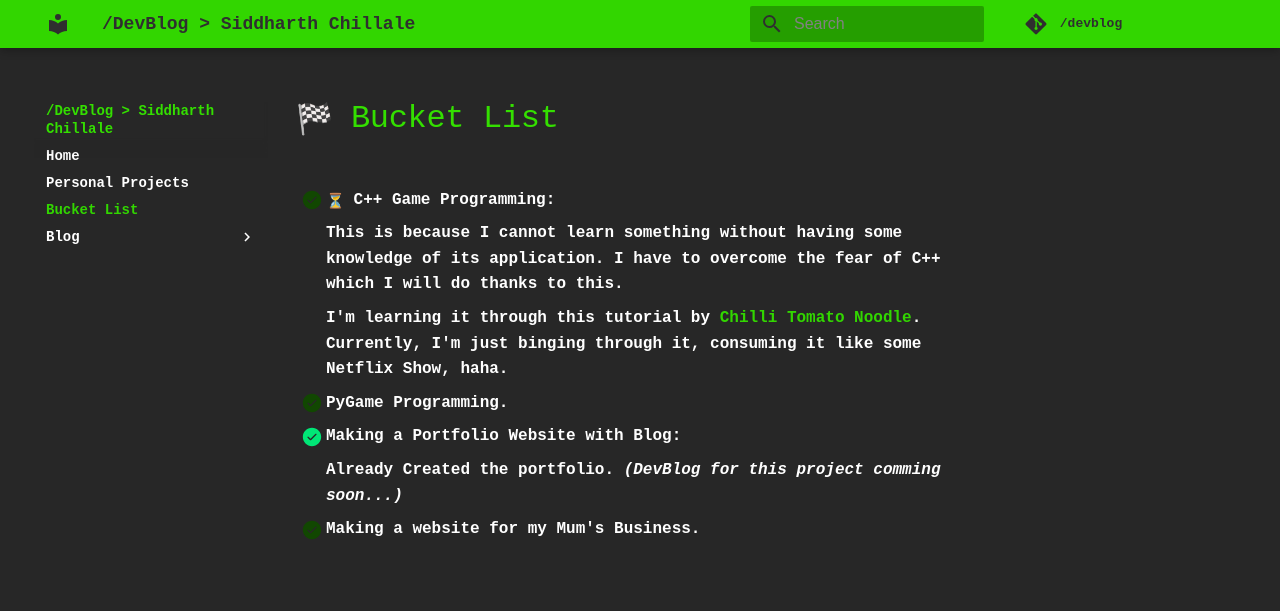
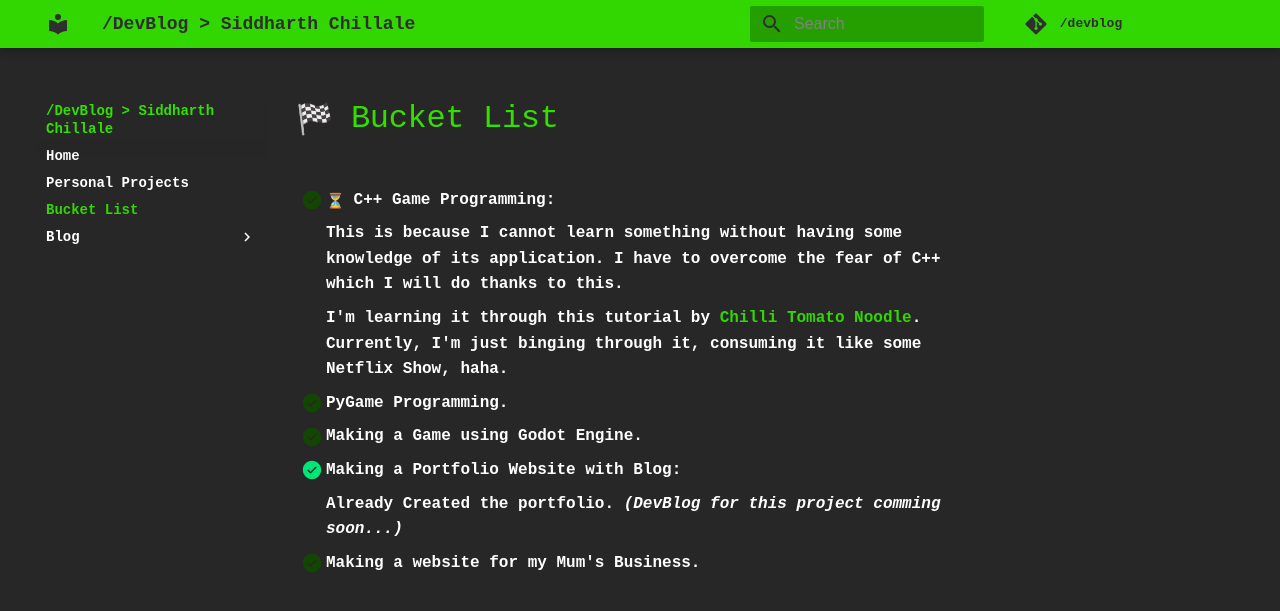
Before and after one commit to SiddharthChillale/devblog, an MkDocs documentation site: the page built from docs/Things_I_Plan_to_do.md, in a window 1280 px wide. Shown: the top 611 px of the page. Built offline with MkDocs 1.6.1 and Material for MkDocs 9.7.7, drawn with Linux system fonts in a browser that asks for light colours; emoji names are drawn with the system emoji font; comment, search, counter and statistics services are not loaded.

Commit message:
automated update

```diff
--- a/docs/Things_I_Plan_to_do.md
+++ b/docs/Things_I_Plan_to_do.md
@@ -14,6 +14,8 @@ Author: Siddharth Chillale
 
 * [ ]   PyGame Programming.
 
+* [ ]   Making a Game using Godot Engine.
+
 * [x]   Making a Portfolio Website with Blog:
 
     Already Created the portfolio. *(DevBlog for this project comming soon...)*
```
